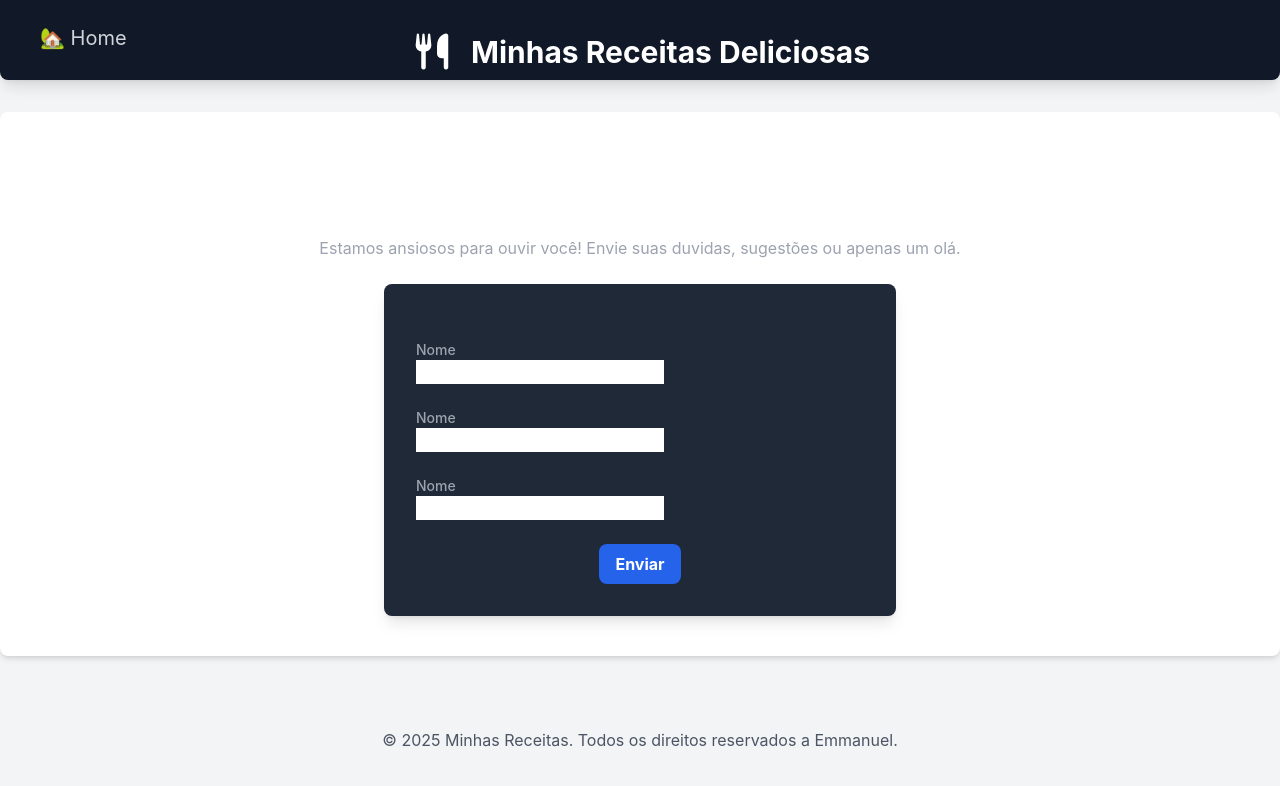
After one commit to Joao-H-Moreira/Projeto2, a Django app: template receitas/templates/receitas/contato.html in a window 1280 px wide. The commit adds this page. Shown: the top 786 px of the page. Run offline with Django 5.2, Linux system fonts and the light colour scheme; the template is opened without the code that fills it, so the values that code supplies are empty, except form fields; form fields are guessed from the names that the template uses; some libraries are stand-ins or nearby versions.

Commit message:
add sobre e contato

```diff
--- /dev/null
+++ b/receitas/templates/receitas/contato.html
@@ -0,0 +1,55 @@
+{% extends 'receitas/base.html'%}
+
+{% block content%}
+<div class=" container mx-auto mt-8 p-4">
+    <h1 class="text-3xl font-bold text-white mb-4 text-center"> Fale Conosco</h1>
+    <p class=" text-gray-400 text-center mb-6">
+        Estamos ansiosos para ouvir você! Envie suas duvidas, sugestões ou apenas um olá.
+    </p>
+    <div class="bg-gray-800 p-8 rounded-lg shadow-lg max-w-lg mx-auto">
+        <form class="space-y-6" action="{% url 'contato' %}" method="post">
+            {% csrf_token %}
+            <div>
+                <label for="{{ form.nome.id_for_label }}" class=" block text-sm font-medium text-gray-400 ">
+                    Nome</label>
+                    {{ form.nome  }}
+                    {% if form.nome.errors %}
+                        <p class="text-red-500 text-xs italic">
+{{ form.nome.errors }} </p>
+                    {% endif %}
+            </div>
+
+            <div>
+                     <label for="{{ form.nome.id_for_label }}" class=" block text-sm font-medium text-gray-400 ">
+                    Nome</label>
+                    {{ form.email  }}
+                    {% if form.email.errors %}
+                        <p class="text-red-500 text-xs italic">
+{{ form.email.errors }} </p>
+                    {% endif %}
+            </div>
+
+            <div>
+                      <label for="{{ form.nome.id_for_label }}" class=" block text-sm font-medium text-gray-400 ">
+                    Nome</label>
+                    {{ form.mensagem  }}
+                    {% if form.mensagem.errors %}
+                        <p class="text-red-500 text-xs italic">
+{{ form.mensagem.errors }} </p>
+                    {% endif %}
+
+            </div>
+
+            <div class=" text-center">
+                <button type="submit " class="bg-blue-600 hover:bg-blue-700 text-white font-bold py-2 px-4 rounded-lg">
+                    Enviar
+                </button>
+
+            </div>
+        </form>
+
+    </div>
+
+</div>
+
+{% endblock %}
```
Also changed, not shown: receitas/templates/receitas/sobre_nos.html (+19 -2 lines).
